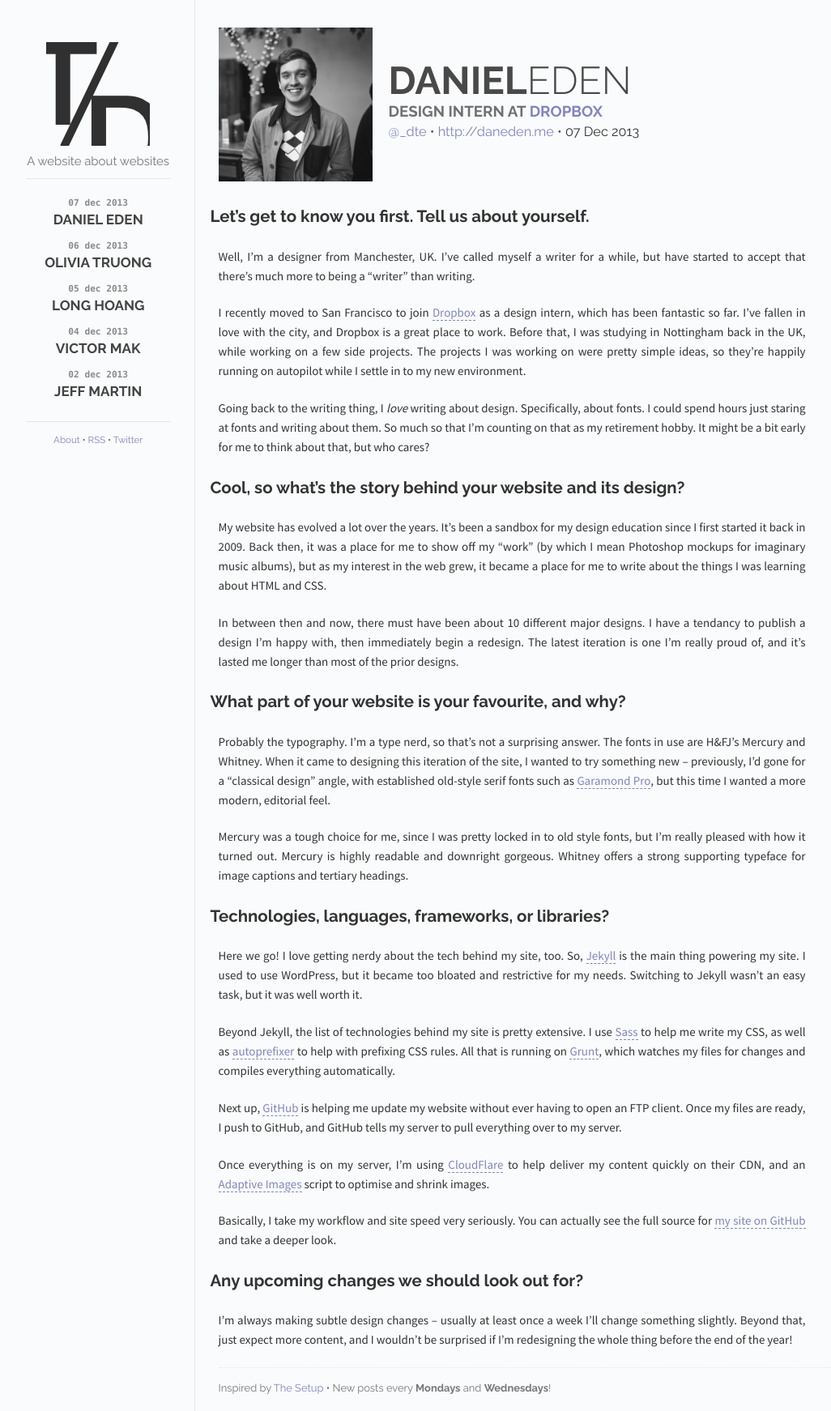
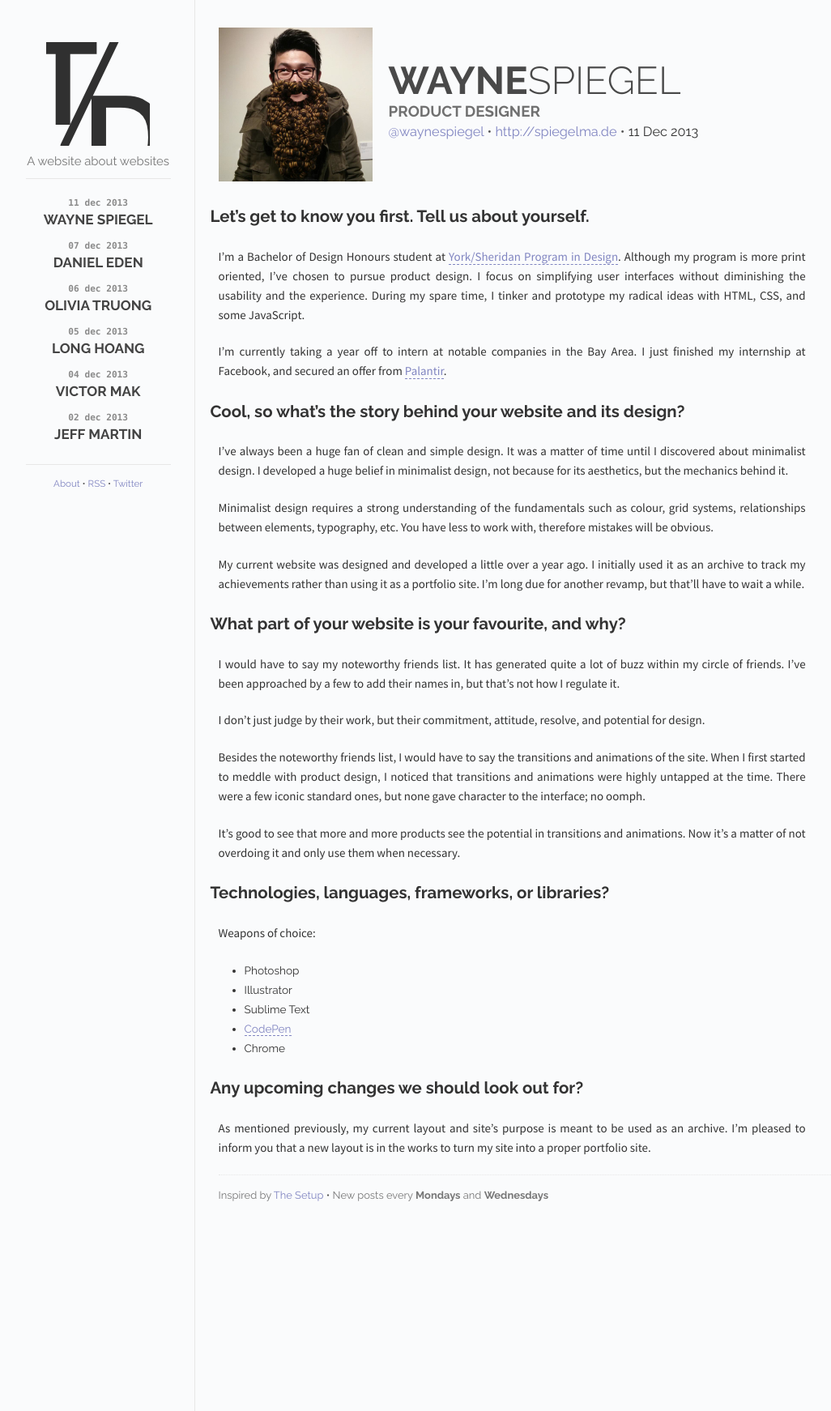
Before and after one commit to the-development/thedevelopment, a Jekyll site: the page built from index.html, in a window 1280 px wide. Shown: the whole page at 81% size, without its empty margins (118-1144 px from the left). Built offline with Jekyll 4.4.1, drawn with Linux system fonts in a browser that asks for light colours; Markdown is read by kramdown in place of the engine named in the settings.

Commit message:
Publish Wayne Spiegel's interview

```diff
--- a/_includes/post.html
+++ b/_includes/post.html
@@ -27,7 +27,7 @@
   <div class="colophon">
     <p>
       <span id="credit">Inspired by <a href="http://usesthis.com">The Setup</a></span> <span class="separator">&bull;</span>
-      <span id="reminder">New posts every <span class="bold">Mondays</span> and <span class="bold">Wednesdays</span>!</span>
+      <span id="reminder">New posts every <span class="bold">Mondays</span> and <span class="bold">Wednesdays</span></span>
     </p>
   </div>
 </div>
--- /dev/null
+++ b/_posts/2013-12-11-wayne-spiegel.md
@@ -0,0 +1,48 @@
+---
+layout: post
+firstname: Wayne
+lastname: Spiegel
+position: Product Designer
+img: waynespiegel.jpg
+twitter: waynespiegel
+website: http://spiegelma.de
+date:   2013-12-11 11:00:00
+categories: posts
+---
+
+## Let's get to know you first. Tell us about yourself.
+I'm a Bachelor of Design Honours student at [York/Sheridan Program in Design](http://design.yorku.ca/). Although my program is more print oriented, I've chosen to pursue product design. I focus on simplifying user interfaces without diminishing the usability and the experience. During my spare time, I tinker and prototype my radical ideas with HTML, CSS, and some JavaScript.
+
+I'm currently taking a year off to intern at notable companies in the Bay Area. I just finished my internship at Facebook, and secured an offer from [Palantir](https://www.palantir.com/).
+
+## Cool, so what's the story behind your website and its design?
+
+I've always been a huge fan of clean and simple design. It was a matter of time until I discovered about minimalist design. I developed a huge belief in minimalist design, not because for its aesthetics, but the mechanics behind it.
+
+Minimalist design requires a strong understanding of the fundamentals such as colour, grid systems, relationships between elements, typography, etc. You have less to work with, therefore mistakes will be obvious.
+
+My current website was designed and developed a little over a year ago. I initially used it as an archive to track my achievements rather than using it as a portfolio site. I'm long due for another revamp, but that'll have to wait a while.
+
+## What part of your website is your favourite, and why?
+
+I would have to say my noteworthy friends list. It has generated quite a lot of buzz within my circle of friends. I've been approached by a few to add their names in, but that's not how I regulate it.
+
+I don't just judge by their work, but their commitment, attitude, resolve, and potential for design.
+
+Besides the noteworthy friends list, I would have to say the transitions and animations of the site. When I first started to meddle with product design, I noticed that transitions and animations were highly untapped at the time. There were a few iconic standard ones, but none gave character to the interface; no oomph.
+
+It's good to see that more and more products see the potential in transitions and animations. Now it's a matter of not overdoing it and only use them when necessary.
+
+## Technologies, languages, frameworks, or libraries?
+
+Weapons of choice:
+
+  - Photoshop
+  - Illustrator
+  - Sublime Text
+  - [CodePen](http://codepen.io/waynespiegel/)
+  - Chrome
+
+## Any upcoming changes we should look out for?
+
+As mentioned previously, my current layout and site's purpose is meant to be used as an archive. I'm pleased to inform you that a new layout is in the works to turn my site into a proper portfolio site.
```
